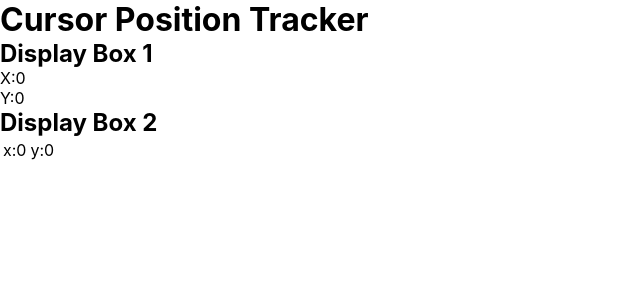
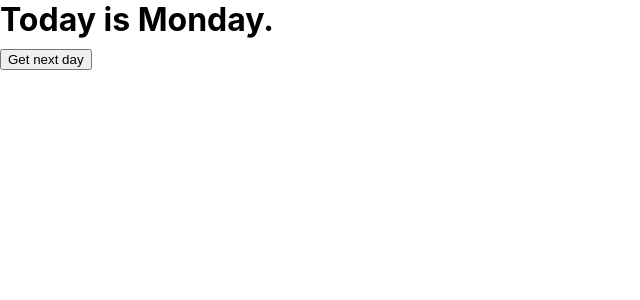
Before and after one commit to wonma/100-days-of-code, a React (Create React App) app in the folder exercises/react-advanced-practice/: page / in a window 1280 px wide. Shown: the top 300 px of the page, without its empty margins (0-640 px from the left). Built offline with nearby package versions, Linux system fonts and the light colour scheme.

Commit message:
Day066. Reviewed a custom hook and the practical usage of useRef, which can track the previous state value.

```diff
--- a/exercises/react-advanced-practice/src/App.js
+++ b/exercises/react-advanced-practice/src/App.js
@@ -8,6 +8,7 @@ import FocusOnInput from './FocusOnInput';
 import DayRotator from './DayRotator';
 import CursorTracker1 from './CursorTracker1';
 import CursorTracker2 from './CursorTracker2';
+import DayRotator2 from './DayRotator2';
 // import FeedbackForm from './FeedbackForm';
 // import SignInForm from './SignInForm';
 // import ReversTodos from './ReverseTodos';
@@ -30,8 +31,9 @@ function App() {
       <LoadUserProfile />
       <FocusOnInput />
       <DayRotator />
-      <CursorTracker1 />*/}
-      <CursorTracker2 />
+      <CursorTracker1 />
+      <CursorTracker2 />*/}
+      <DayRotator2 />
     </div>
   );
 }
--- a/exercises/react-advanced-practice/src/DayRotator/index.js
+++ b/exercises/react-advanced-practice/src/DayRotator/index.js
@@ -1,39 +1,40 @@
-import React, { useState, useRef, useEffect } from 'react';
-
-function DayRotator() {
-  const [day, setDay] = useState('Monday');
-  const changeDay = () => {
-    if (day === 'Monday') setDay('Tuesday');
-    if (day === 'Tuesday') setDay('Wednesday');
-    if (day === 'Wednesday') setDay('Thursday');
-    if (day === 'Thursday') setDay('Friday');
-    if (day === 'Friday') setDay('Saturday');
-    if (day === 'Saturday') setDay('Sunday');
-    if (day === 'Sunday') setDay('Monday');
-  };
-
-  let prevDay = getPrevDay(day);
-
-  function getPrevDay(val) {
-    let ref = useRef();
-    console.log('Step 1');
-
-    useEffect(() => {
-      ref.current = val;
-      console.log('Step 3');
-    }, [val]);
-    console.log('Step 2');
-    return ref.current;
+import { useState, useEffect, useRef } from "react";
+export default function App() {
+  const [day, setDay] = useState("Monday");
+  const prevDay = usePrevious(day);
+  const getNextDay = () => {
+    if (day === "Monday") {
+      setDay("Tuesday")
+    } else if (day === "Tuesday") {
+      setDay("Wednesday")
+    } else if (day === "Wednesday") {
+      setDay("Thursday")
+    } else if (day === "Thursday") {
+      setDay("Friday")
+    } else if (day === "Friday") {
+      setDay("Monday")
+    }
   }
-
   return (
-    <div>
-      <h1>Weekly challenge</h1>
-      <p>Today is: {day} </p>
-      {prevDay && <p>Previous work day was: {prevDay}</p>}
-      <button onClick={changeDay}>Next</button>
+    <div style={{padding: "40px"}}>
+      <h1>
+        Today is: {day}<br />
+        {
+          prevDay && (
+            <span>Previous work day was: {prevDay}</span>
+          )
+        }
+      </h1>
+      <button onClick={getNextDay}>
+        Get next day
+      </button>
     </div>
   );
 }
-
-export default DayRotator;
+function usePrevious(val) {
+  const ref = useRef();
+  useEffect(() => {
+    ref.current = val;
+  }, [val]);
+  return ref.current;
+}
--- /dev/null
+++ b/exercises/react-advanced-practice/src/DayRotator2/index.js
@@ -0,0 +1,26 @@
+import React, { useState } from 'react';
+import usePrevious from './usePrevious';
+
+const DayRotator2 = () => {
+    const [day, setDay] = useState('Monday');
+    const getNextDay = () => {
+        if(day === 'Monday') setDay('Tuesday')
+        else if(day === 'Tuesday') setDay('Wednesday')
+        else if(day === 'Wednesday') setDay('Thursday')
+        else if(day === 'Thursday') setDay('Friday')
+        else if(day === 'Friday') setDay('Saturday')
+        else if(day === 'Saturday') setDay('Sunday')
+        else if(day === 'Sunday') setDay('Monday')
+    }
+    const prevDay = usePrevious(day); // returned value is 'ref.current'.
+    return (
+        <div>
+            <h1>Today is {day}.</h1>
+            {prevDay ? <h2>The previous day is {prevDay}.</h2> : ''}
+            <button onClick={getNextDay}>Get next day</button>
+        </div>
+    )
+}
+
+
+export default DayRotator2;
--- /dev/null
+++ b/exercises/react-advanced-practice/src/DayRotator2/usePrevious.js
@@ -0,0 +1,13 @@
+import { useEffect, useRef } from 'react';
+
+const usePrevious = (val) => {
+    const ref = useRef();
+    useEffect(()=>{
+        console.log('useEffect has been evoked and ref: ',ref);
+        ref.current = val;
+        console.log('ref has been updated: ',ref);
+    },[val])
+    return ref.current;
+}
+
+export default usePrevious;
```
Also changed, not shown: 1 other file (tests, documents, lock files or other folders).
